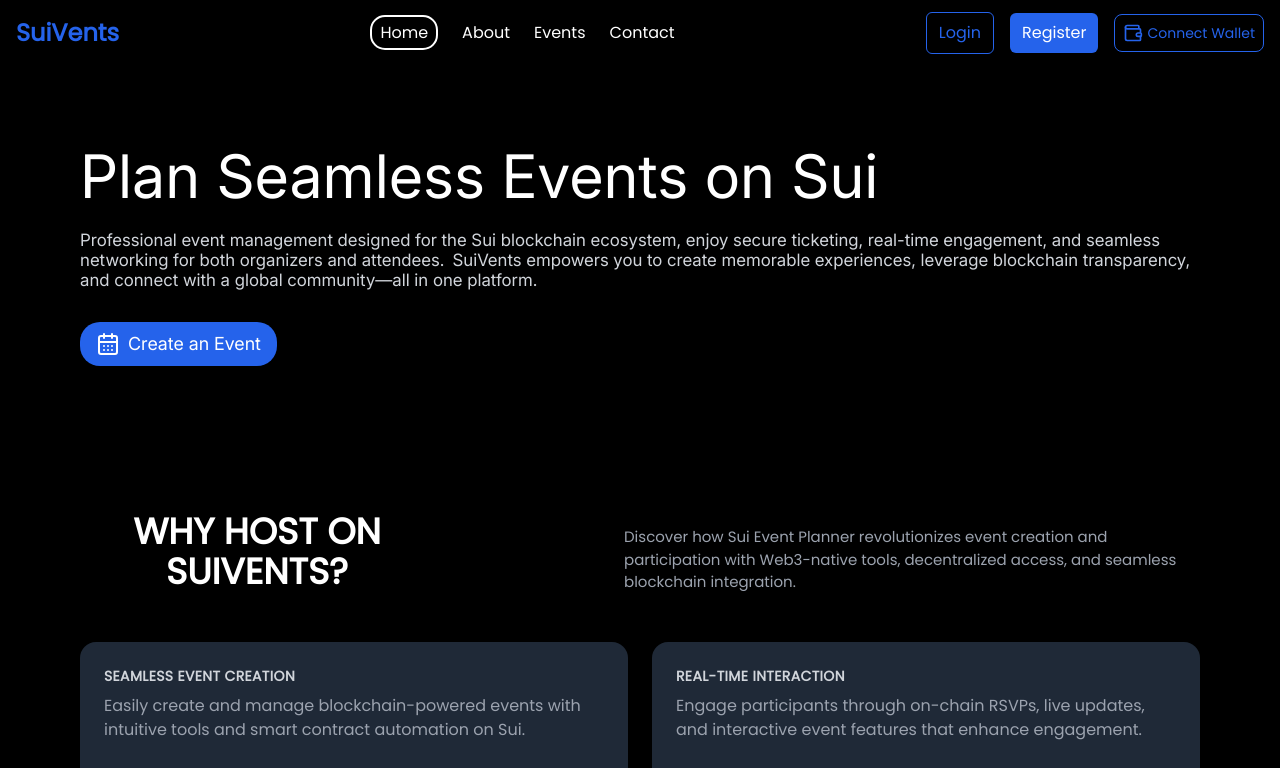
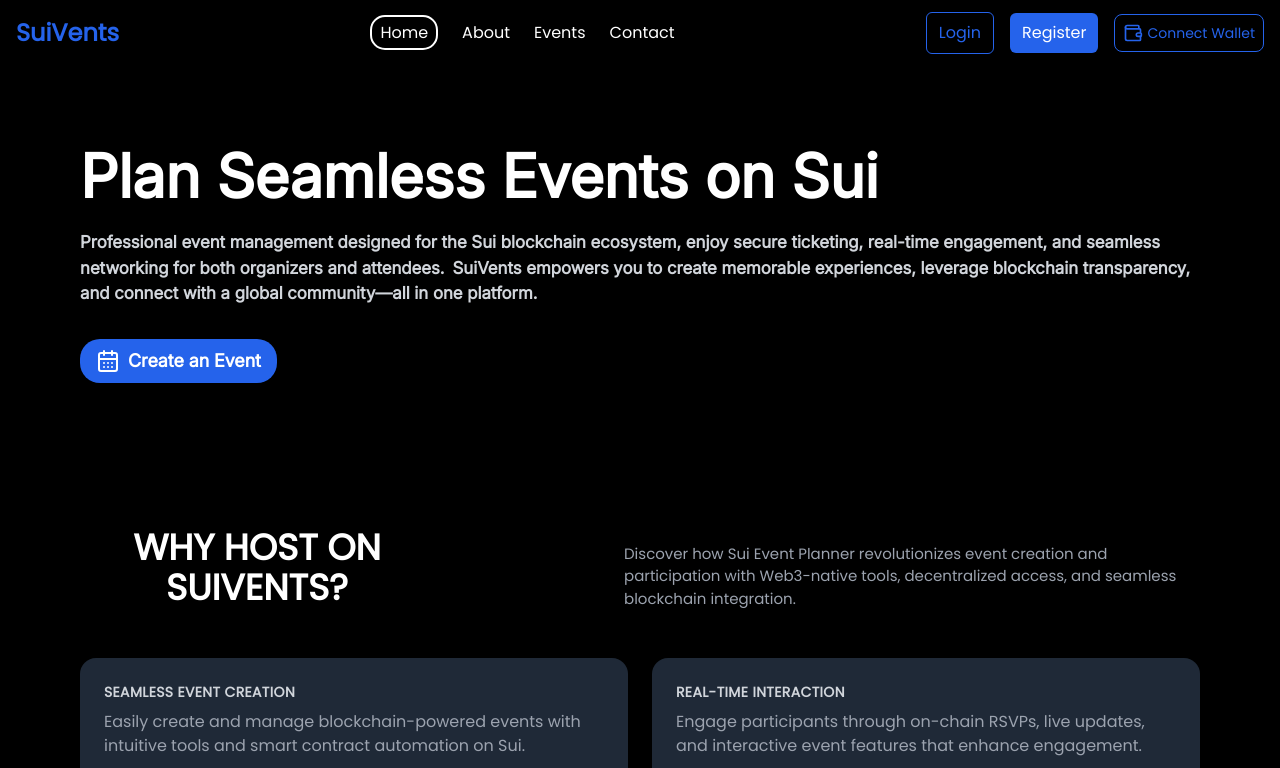
Before and after one commit to Chisomdev1/Event-planner, a React (Vite) app: page / in a window 1280 px wide. Shown: the top 768 px of the page. Built offline with nearby package versions, Linux system fonts and the light colour scheme.

Commit message:
Add files via upload

```diff
--- a/src/pages/Home.jsx
+++ b/src/pages/Home.jsx
@@ -42,12 +42,12 @@ const Home = () => {
       <Navbar />
 
       {/* Hero Section */}
-      <section className="bg-black text-white py-20 px-6 md:px-20">
+      <section className="bg-black text-white py-20 sm:font-bold px-6 md:px-20">
         <div className="max-w-6xl mx-auto">
           <h1 className="text-4xl md:text-6xl mb-6 leading-tight inter">
             Plan Seamless Events on Sui
           </h1>
-          <p className="text-sm md:text-[17px] text-gray-300 mb-8 inter">
+          <p className="text-md md:text-[17px] text-gray-300 mb-8 inter">
             Professional event management designed for the Sui blockchain ecosystem,
             enjoy secure ticketing, real-time engagement, and seamless networking for both organizers and attendees.
 
```
